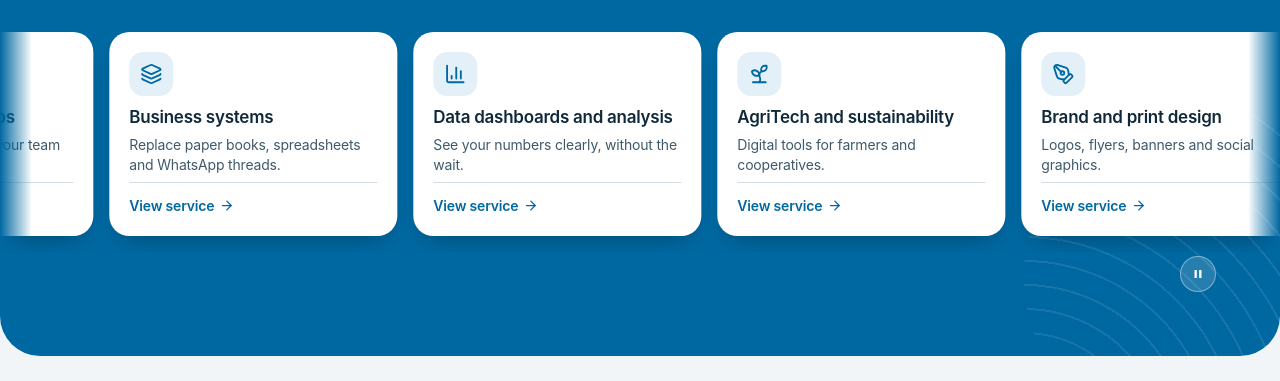
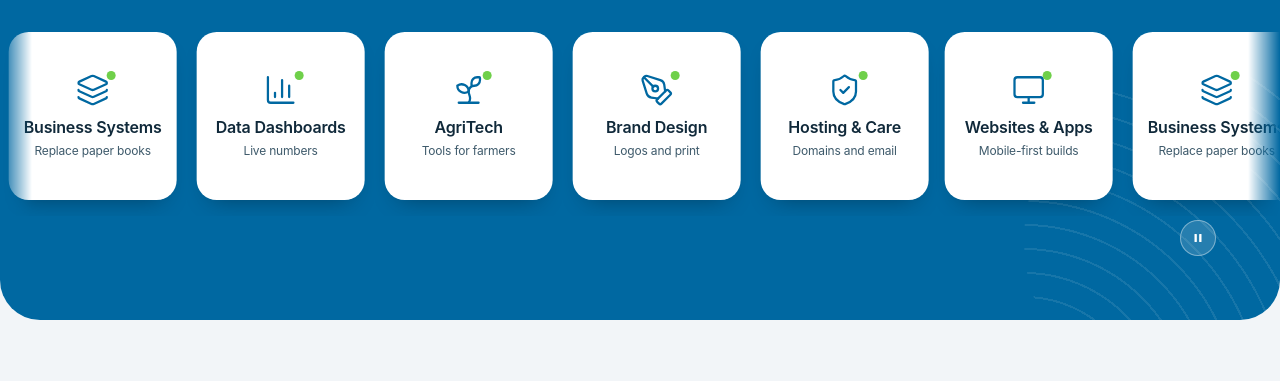
Before and after one commit to Jaytech9/jaytech9-website, an Astro site: page /services in a window 1280 px wide. Shown: the part 244-625 px from the top of the page. Built offline with nearby package versions, Linux system fonts and the light colour scheme; Astro itself is replaced by a stand-in of ours.

Commit message:
Services page: moving cards restyled as compact tiles matching the home page
Square cards with centred icon, short name and one-line hint; slightly faster loop.

Co-Authored-By: Claude Opus 5.5 <noreply@anthropic.com>
Claude-Session: https://claude.ai/code/session_01SMTWVFdmidQaQhJHw9PXmz

```diff
--- a/src/pages/services.astro
+++ b/src/pages/services.astro
@@ -4,12 +4,12 @@ import Icon from '../components/Icon.astro';
 
 // Service cards that scroll across the page header. Each links to its section below.
 const services = [
-  { id: 'websites', title: 'Websites and web apps', text: 'Fast, mobile-friendly sites your team can update.', icon: 'monitor' },
-  { id: 'systems', title: 'Business systems', text: 'Replace paper books, spreadsheets and WhatsApp threads.', icon: 'layers' },
-  { id: 'data', title: 'Data dashboards and analysis', text: 'See your numbers clearly, without the wait.', icon: 'chart' },
-  { id: 'agritech', title: 'AgriTech and sustainability', text: 'Digital tools for farmers and cooperatives.', icon: 'sprout' },
-  { id: 'design', title: 'Brand and print design', text: 'Logos, flyers, banners and social graphics.', icon: 'brush' },
-  { id: 'care', title: 'Domains, hosting and care', text: 'Domain, email and hosting set up and kept running.', icon: 'shield' },
+  { id: 'websites', title: 'Websites & Apps', hint: 'Mobile-first builds', icon: 'monitor' },
+  { id: 'systems', title: 'Business Systems', hint: 'Replace paper books', icon: 'layers' },
+  { id: 'data', title: 'Data Dashboards', hint: 'Live numbers', icon: 'chart' },
+  { id: 'agritech', title: 'AgriTech', hint: 'Tools for farmers', icon: 'sprout' },
+  { id: 'design', title: 'Brand Design', hint: 'Logos and print', icon: 'brush' },
+  { id: 'care', title: 'Hosting & Care', hint: 'Domains and email', icon: 'shield' },
 ] as const;
 ---
 
@@ -30,14 +30,10 @@ const services = [
                 <li>
                   <a class="jump__card" href={`#${sv.id}`} tabindex={copy === 1 ? -1 : undefined}>
                     <span class="jump__icon">
-                      <Icon name={sv.icon} size={22} />
+                      <Icon name={sv.icon} size={34} strokeWidth={1.6} />
                     </span>
                     <span class="jump__title">{sv.title}</span>
-                    <span class="jump__text">{sv.text}</span>
-                    <span class="jump__more">
-                      View service
-                      <Icon name="arrow" size={15} />
-                    </span>
+                    <span class="jump__hint">{sv.hint}</span>
                   </a>
                 </li>
               ))}
@@ -514,7 +510,7 @@ const services = [
   .jump__track {
     width: max-content;
     display: flex;
-    animation: jump-scroll 45s linear infinite;
+    animation: jump-scroll 30s linear infinite;
   }
   .jump:hover .jump__track,
   .jump:focus-within .jump__track,
@@ -527,7 +523,7 @@ const services = [
     }
   }
   .jump__list {
-    gap: 1rem;
+    gap: clamp(0.75rem, 2vw, 1.25rem);
     margin: 0;
     padding: 0 0.5rem;
     list-style: none;
@@ -538,16 +534,19 @@ const services = [
   .page-head .jump__card:hover {
     color: var(--ink);
   }
+  /* Same look as the home page tiles: square, centred icon, name and one-line hint. */
   .jump__card {
     background: var(--white);
     border-radius: var(--radius-lg);
-    color: var(--ink);
-    width: clamp(15rem, 60vw, 18rem);
-    height: 100%;
-    box-shadow: 0 12px 26px -14px #0006;
+    text-align: center;
+    width: clamp(8.75rem, 30vw, 10.5rem);
+    min-height: clamp(8.75rem, 30vw, 10.5rem);
+    box-shadow: 0 12px 24px -14px #0006;
     flex-direction: column;
-    gap: 0.45rem;
-    padding: 1.25rem;
+    justify-content: center;
+    align-items: center;
+    gap: 0.35rem;
+    padding: 1rem 0.6rem;
     text-decoration: none;
     transition:
       transform 0.2s,
@@ -555,45 +554,38 @@ const services = [
     display: flex;
   }
   .jump__card:hover {
-    color: var(--ink);
     transform: translateY(-4px);
-    box-shadow: 0 0 0 3px var(--accent), 0 18px 30px -14px #0007;
+    box-shadow:
+      0 0 0 3px var(--accent),
+      0 18px 30px -14px #0007;
   }
   .jump__card:focus-visible {
     outline-color: var(--accent);
   }
   .jump__icon {
-    background: #e3f0f8;
     color: var(--brand);
-    border-radius: 14px;
-    place-items: center;
-    width: 2.75rem;
-    height: 2.75rem;
-    margin-bottom: 0.25rem;
-    display: grid;
+    margin-bottom: 0.35rem;
+    position: relative;
+  }
+  .jump__icon:after {
+    content: '';
+    background: var(--accent);
+    border-radius: 50%;
+    width: 0.55rem;
+    height: 0.55rem;
+    position: absolute;
+    top: -2px;
+    right: -6px;
   }
   .jump__title {
-    font-family: var(--font-display);
-    letter-spacing: -0.015em;
-    font-size: 1.0625rem;
+    font-size: clamp(0.875rem, 0.8rem + 0.3vw, 1rem);
     font-weight: 600;
+    line-height: 1.2;
+  }
+  .jump__hint {
+    color: var(--ink-soft);
+    font-size: 0.75rem;
     line-height: 1.25;
-  }
-  .jump__text {
-    color: var(--ink-soft);
-    font-size: 0.875rem;
-    line-height: 1.4;
-  }
-  .jump__more {
-    color: var(--brand);
-    border-top: 1px solid var(--line);
-    align-items: center;
-    gap: 0.3rem;
-    margin-top: auto;
-    padding-top: 0.75rem;
-    font-size: 0.875rem;
-    font-weight: 600;
-    display: flex;
   }
   .jump__pause {
     cursor: pointer;
```
